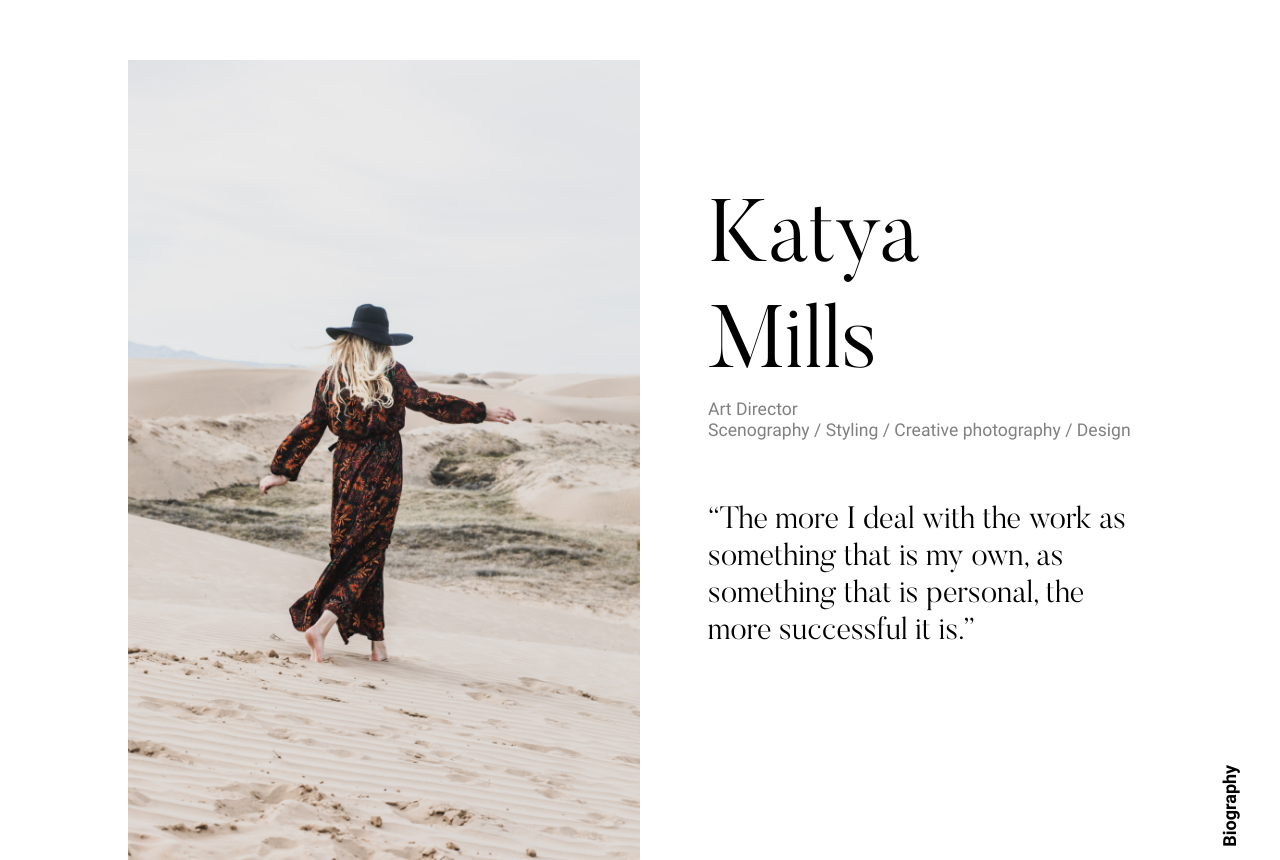
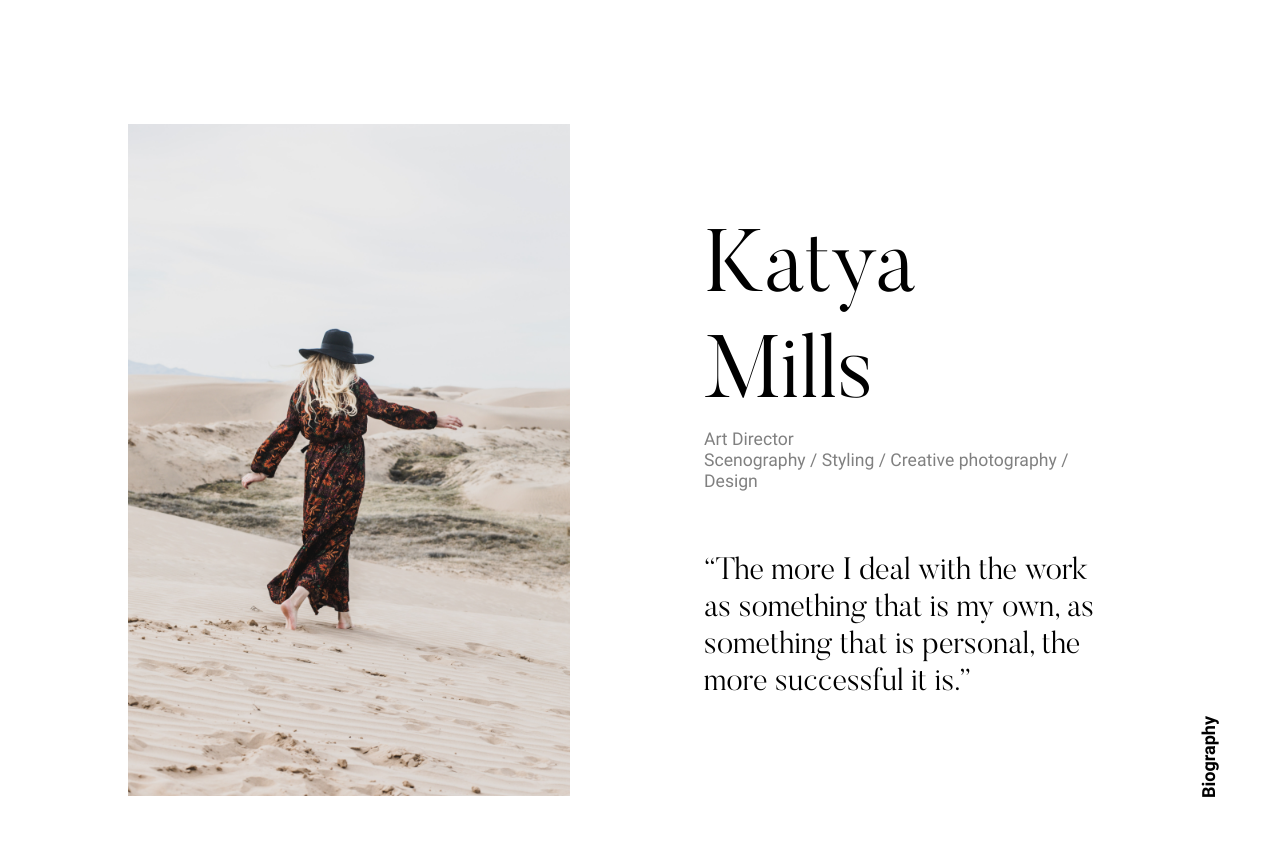
Before and after one commit to otus-learning/otus-css-illarionov, a plain HTML site: page index.html in a window 1280 px wide. Shown: the part 740-1600 px from the top of the page. Drawn offline with Linux system fonts and the light colour scheme.

Commit message:
homework debugging

```diff
--- a/css/style.css
+++ b/css/style.css
@@ -83,12 +83,19 @@ h2.logoInner
 	font-size: 0.2em;
 }
 
-.bioimg
+.bimgdiv
 {
 	display: inline-block;
 	height: 100%;
-	max-width: 50%;
-	padding-left: 8rem;
+	width: 50%;
+	vertical-align: middle;
+	/*text-align: center;*/
+	padding: 4rem 4rem 4rem 10%;
+}
+
+.bioimg
+{
+	height: 100%;
 }
 
 .biodiv
@@ -96,10 +103,9 @@ h2.logoInner
 
 	display: inline-block;
 	font-size: 5.5rem;
-	height: 100%;
-	max-width: 49%;
-	padding: 10% 8rem 10% 4rem;
-	vertical-align: top;
+	width: 50%;
+	vertical-align: middle;
+	padding: 4rem 13% 4rem 4rem;
 }
 
 .bioh3
@@ -128,9 +134,10 @@ h2.logoInner
 .hbio
 {
 	position: absolute;
-	top: 97vh;
-	left: 92vw;
-	transform: rotate(0.75turn) translate(50%, 50%);
+	right: 0;
+	bottom: 2.5rem;
+	transform: rotate(0.75turn);
+	transform-origin: top left;
 }
 
 figure.jess
@@ -138,6 +145,8 @@ figure.jess
 	float: left;
 	font-family: 'Roboto', sans-serif;
 	font-size: 1rem;
+	margin-top: 10%;
+	margin-bottom: 10%;
 	width: 45%;
 }
 
@@ -146,27 +155,22 @@ img.designers
 	width: 100%;
 }
 
-div.designers
-{
-	float: right;
-	margin-right: 1.125rem;
-	width: 50%;
-}
-
 h2.designers
 {
-	margin: 5% -42% 7% 0;
-	padding-right: 23%;
-	text-align: center;
+	position: absolute;
+	left: 67%;
+	top: 15%;
 	transform: rotate(0.75turn);
+	transform-origin: bottom right;
 }
 
 figure.designers
 {
-	margin-top: 8%;
 	float: right;
 	font-family: 'Roboto', sans-serif;
 	font-size: 1rem;
+	margin-top: 18%;
+	margin-bottom: 10%;
 	width: 25%;
 }
 
--- a/index.html
+++ b/index.html
@@ -30,8 +30,9 @@
 				<!-- информационный блок -->
 				<section id="biography">
 					<h2 class="hbio">Biography</h2>
-					<img class="bioimg" src="pic/katy.png" alt="Katya Mills Photo">
-					<div class="biodiv">
+					<div class="bimgdiv">
+						<img class="bioimg" src="pic/katy.png" alt="Katya Mills Photo">
+					</div><div class="biodiv">
 						<h3 class="bioh3">Katya<br>Mills</h3>
 						<p class="biop">Art Director<br>
 						Scenography / Styling / Creative photography / Design</p>
```
